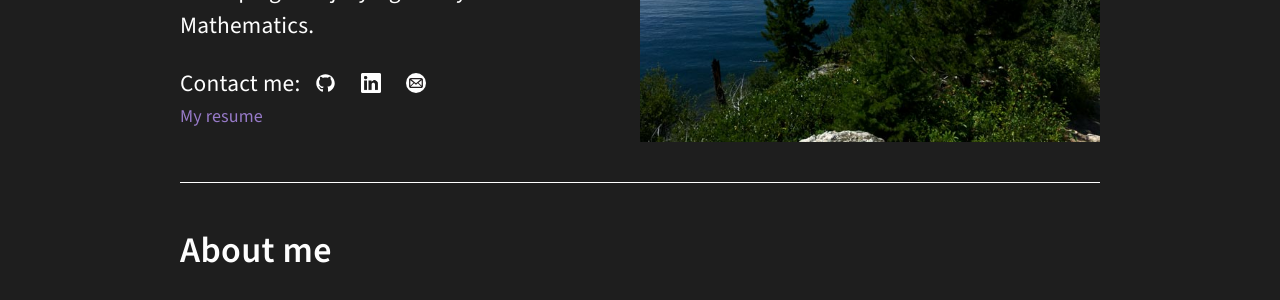
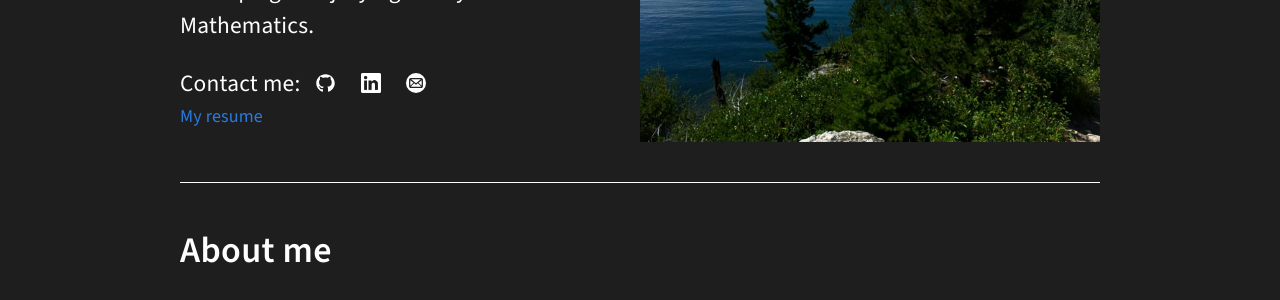
Before and after one commit to tylerwwang/tylerwwang.github.io, a Jekyll site: the page built from index.html, in a window 1280 px wide and 900 px high, scrolled down 1055 px. Shown: the part 150-450 px from the top of the window. Built offline with Jekyll 4.4.1, drawn with Linux system fonts in a browser that asks for light colours.

Commit message:
Changed link colors.

```diff
--- a/_sass/0-settings/_variables.scss
+++ b/_sass/0-settings/_variables.scss
@@ -21,7 +21,7 @@ $font-size-h6:  18px !default;
 $spacing-unit:     40px !default;
 
 $text-color:       #fefefe !default;
-$brand-color:      #977ac8 !default;
+$brand-color:      #2a7ae2 !default;
 $visited-color:    #977ac8 !default;
 
 $background-color: #1e1e1e !default;
```
